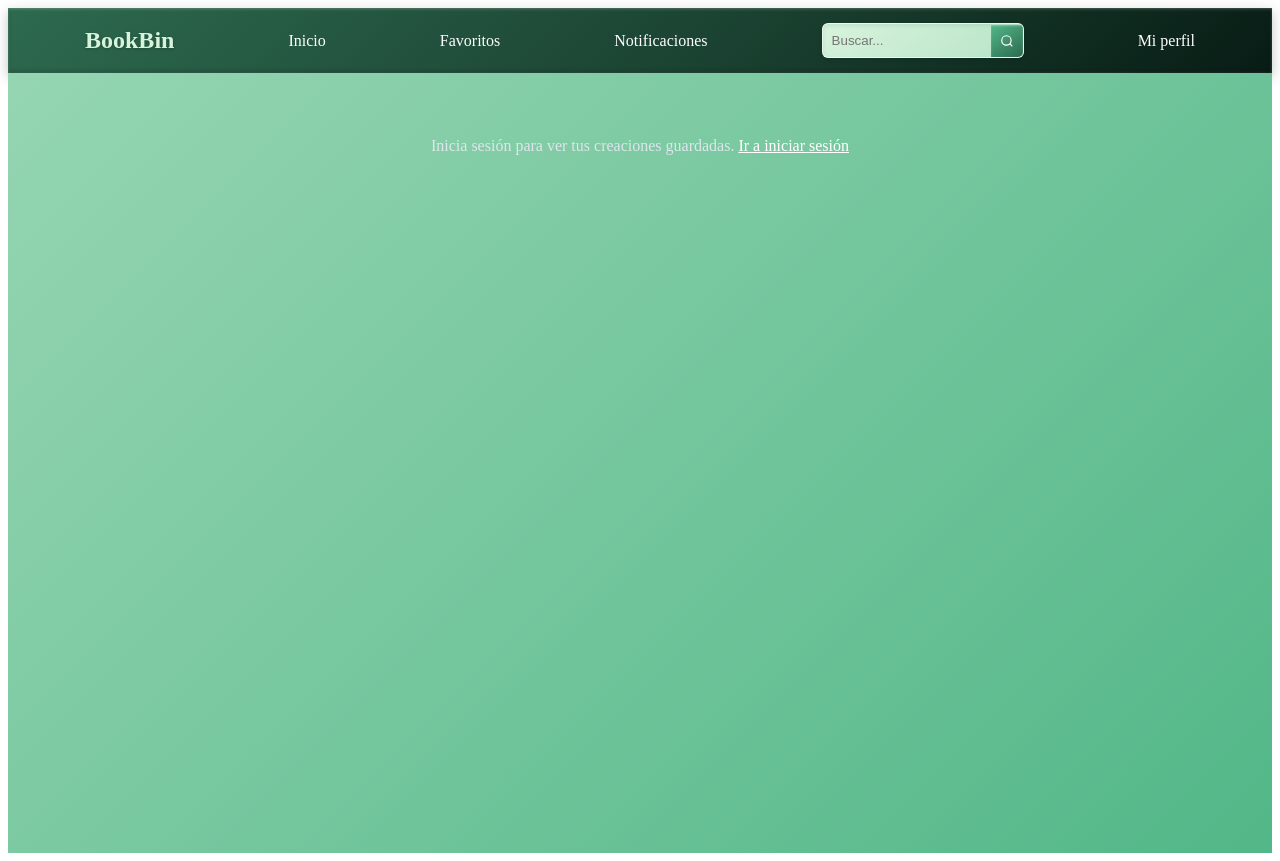
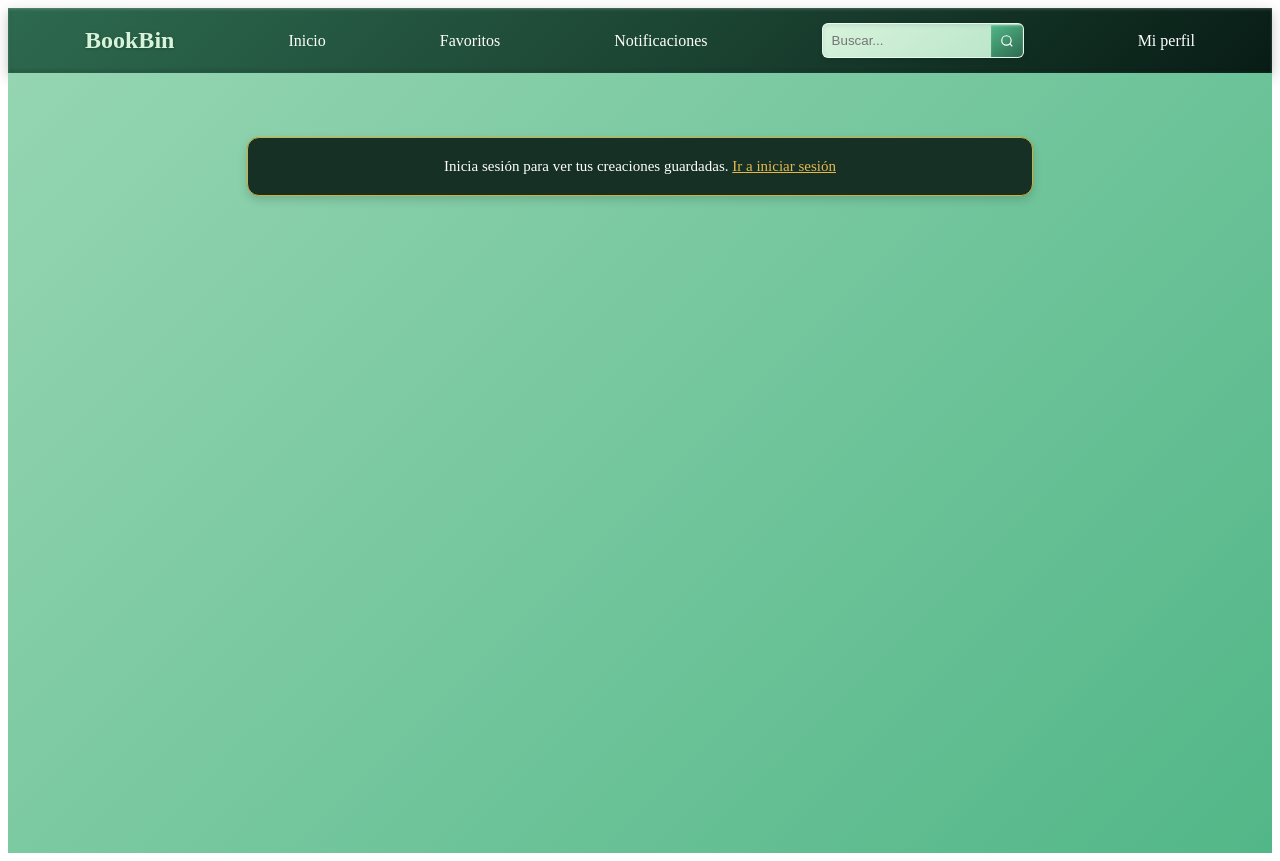
Before and after one commit to Darktaurus1/ProyectoBookBin_Front, a Next.js app in the folder front/: page /creaciones/favoritos in a window 1280 px wide. Built offline with nearby package versions, Linux system fonts and the light colour scheme.

Commit message:
fix:dev1 arreglando css para advertencia de iniciar sesion

```diff
--- a/front/pages/creaciones/favoritos.js
+++ b/front/pages/creaciones/favoritos.js
@@ -56,12 +56,14 @@ export default function Guardados() {
     if (usuario === null) {
         return (
             <main className={styles.fondo}>
-                <p style={{ color: '#DCE6EC', textAlign: 'center', marginTop: '40px' }}>
-                    Inicia sesión para ver tus creaciones guardadas.{' '}
-                    <Link href="/login" style={{ color: '#FFFFFF', textDecoration: 'underline' }}>
-                        Ir a iniciar sesión
-                    </Link>
-                </p>
+                <div className={styles.avisoContenedor}>
+                    <p className={styles.avisoTexto}>
+                        Inicia sesión para ver tus creaciones guardadas.{' '}
+                        <Link href="/login" className={styles.avisoEnlace}>
+                            Ir a iniciar sesión
+                        </Link>
+                    </p>
+                </div>
             </main>
         );
     }
```
